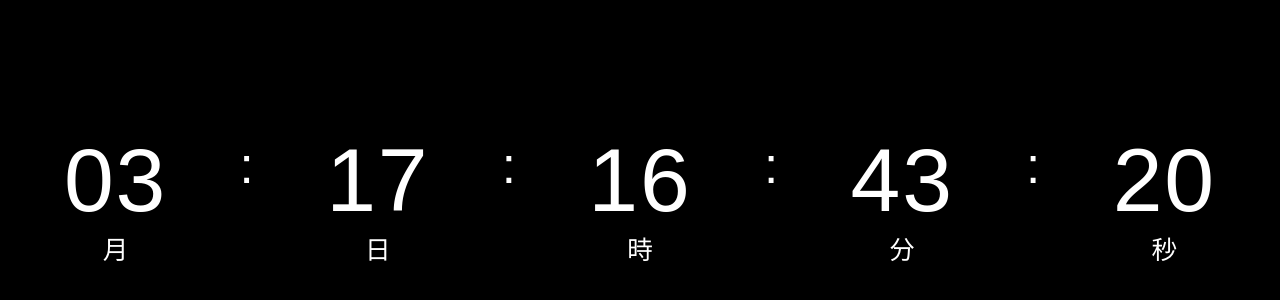
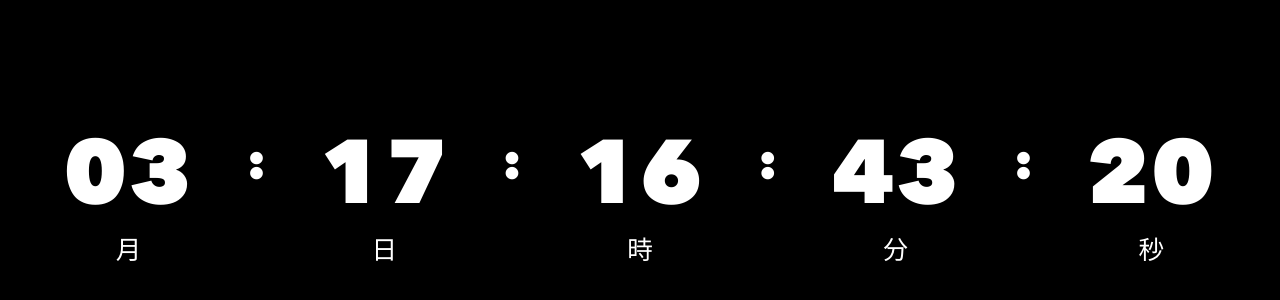
Before and after one commit to aagllam/ft_c, a plain HTML site: page index.html in a window 1280 px wide. Shown: the part 180-480 px from the top of the page. Drawn offline with Linux system fonts and the light colour scheme.

Commit message:
Update font-family to AvenirNext heavy

```diff
--- a/index.html
+++ b/index.html
@@ -5,9 +5,9 @@
 <meta name="viewport" content="width=device-width, initial-scale=1.0">
 <title>Full Screen Countdown Timer</title>
 <style>
-/* 直接調用你 Timer 資料夾內的 AvenirNext Demi 本地檔案 */
+/* 直接調用你 Timer 資料夾內的 AvenirNext heavy 本地檔案 */
 @font-face {
-font-family: 'AvenirNextProDemi';
+font-family: 'avenir-next-lt-pro-heavy';
 src: url('avenir-next-lt-pro-heavy.woff2') format('woff2'),
      url('avenir-next-lt-pro-heavy.woff') format('woff'),
      url('avenir-next-lt-pro-heavy.ttf') format('truetype'),
@@ -18,7 +18,7 @@ font-style: normal;
 
 /* 套用到你的計時器 */
 body, .timer-number, .separator {
-   font-family: 'avenir-next-it-pro-heavy', sans-serif !important;
+   font-family: 'avenir-next-lt-pro-heavy', sans-serif !important;
 }
 
 
```
